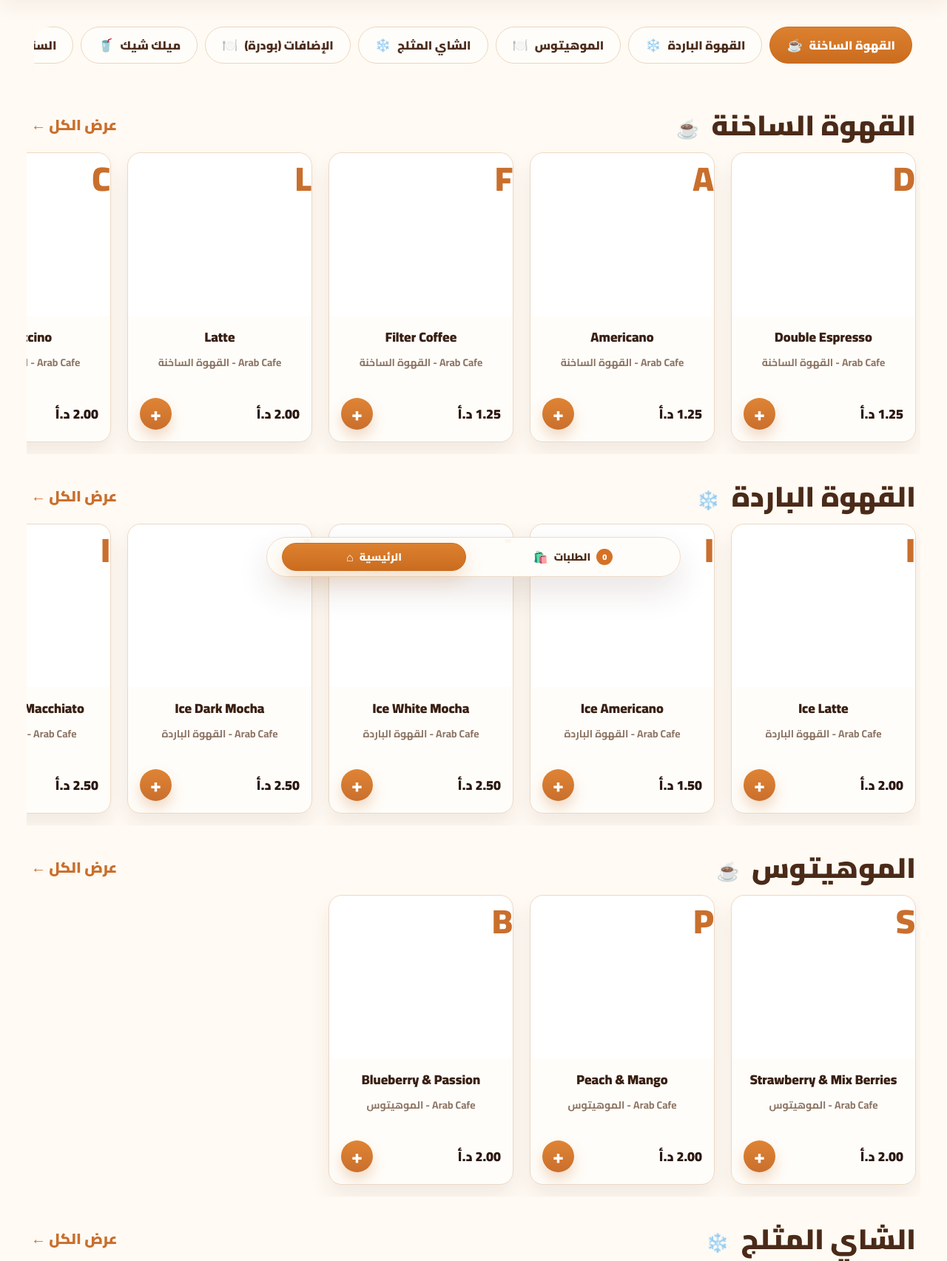
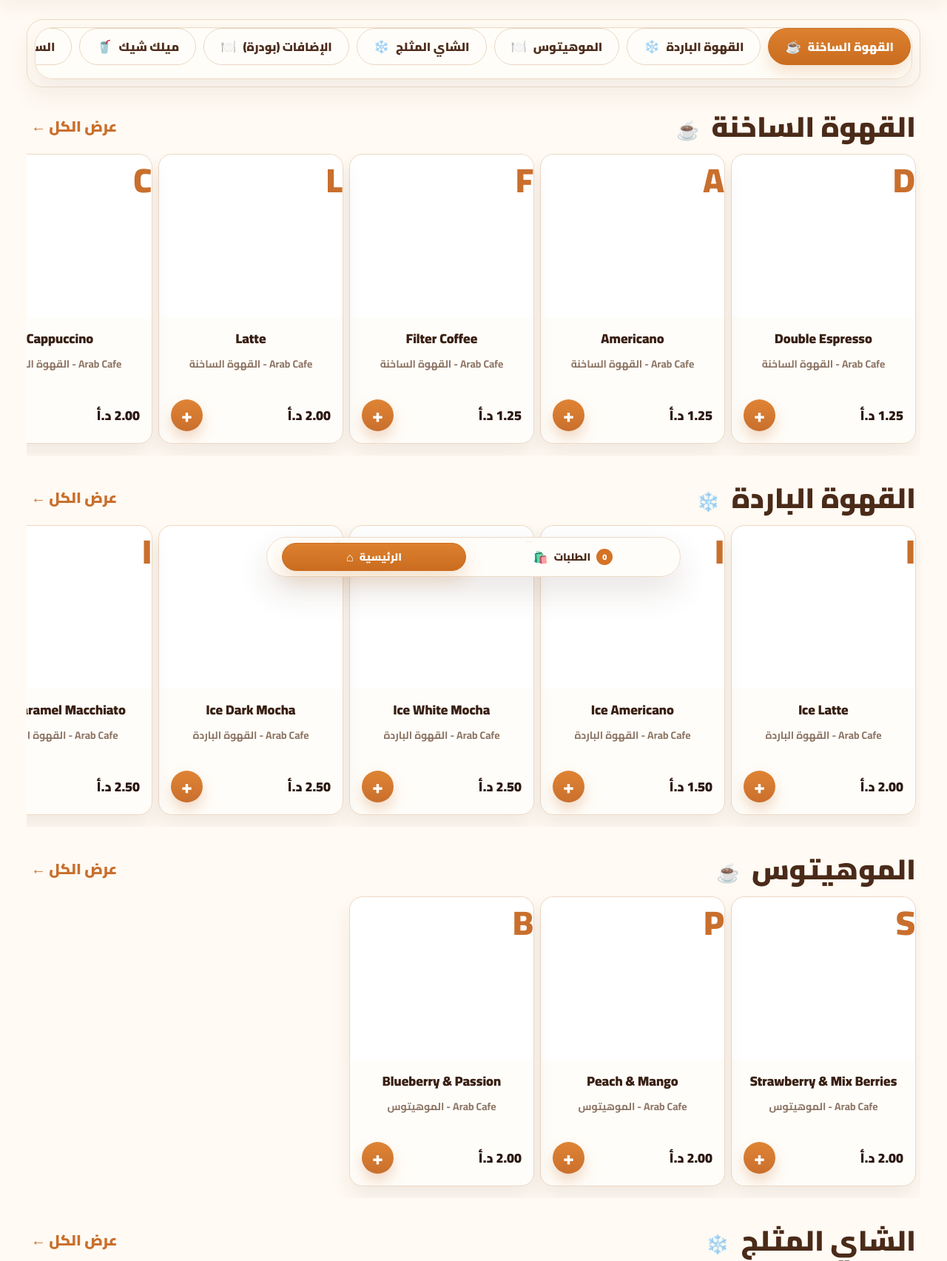
Before and after one commit to yousef-yasin/ArabCafe, a Flask app: page / in a window 1280 px wide. Shown: the part 92-1797 px from the top of the page at 74% size. Run offline with Flask 3, Linux system fonts and the light colour scheme; some libraries are stand-ins or nearby versions.

Commit message:
Arab Cafe latest update

```diff
--- a/cafeteria_db_ready/static/css/style.css
+++ b/cafeteria_db_ready/static/css/style.css
@@ -2451,46 +2451,16 @@ body.student-layout .student-product-body{
 }
 
 
-/* =========================================================
-   FINAL: remove category shell + categoryTabs background
-   keep only the pills/titles
-   ========================================================= */
-.student-category-shell,
-#categoryTabs.student-category-tabs,
-.student-category-tabs {
-    background: transparent !important;
-    background-color: transparent !important;
-    background-image: none !important;
-    border: 0 !important;
-    outline: 0 !important;
-    box-shadow: none !important;
-}
-
-.student-category-shell::before,
-.student-category-shell::after,
-#categoryTabs.student-category-tabs::before,
-#categoryTabs.student-category-tabs::after,
-.student-category-tabs::before,
-.student-category-tabs::after {
-    display: none !important;
-    content: none !important;
-    background: transparent !important;
-    border: 0 !important;
-    box-shadow: none !important;
-}
-
-/* remove any extra rounded rectangle layer on the direct tabs holder */
-.student-category-shell > *,
-#categoryTabs {
-    background-color: transparent !important;
-    background-image: none !important;
-    box-shadow: none !important;
-}
-
-/* keep each category button itself as the only visible pill */
-.student-category-tabs a,
-.student-category-tabs button,
-#categoryTabs a,
-#categoryTabs button {
-    box-shadow: none !important;
-}
+/* Reduce space between product cards */
+.student-product-row,
+.product-row,
+.products-slider{
+    gap:8px !important;
+}
+
+.student-product-card,
+.product-card,
+.menu-product-card{
+    margin-left:0 !important;
+    margin-right:0 !important;
+}
```
